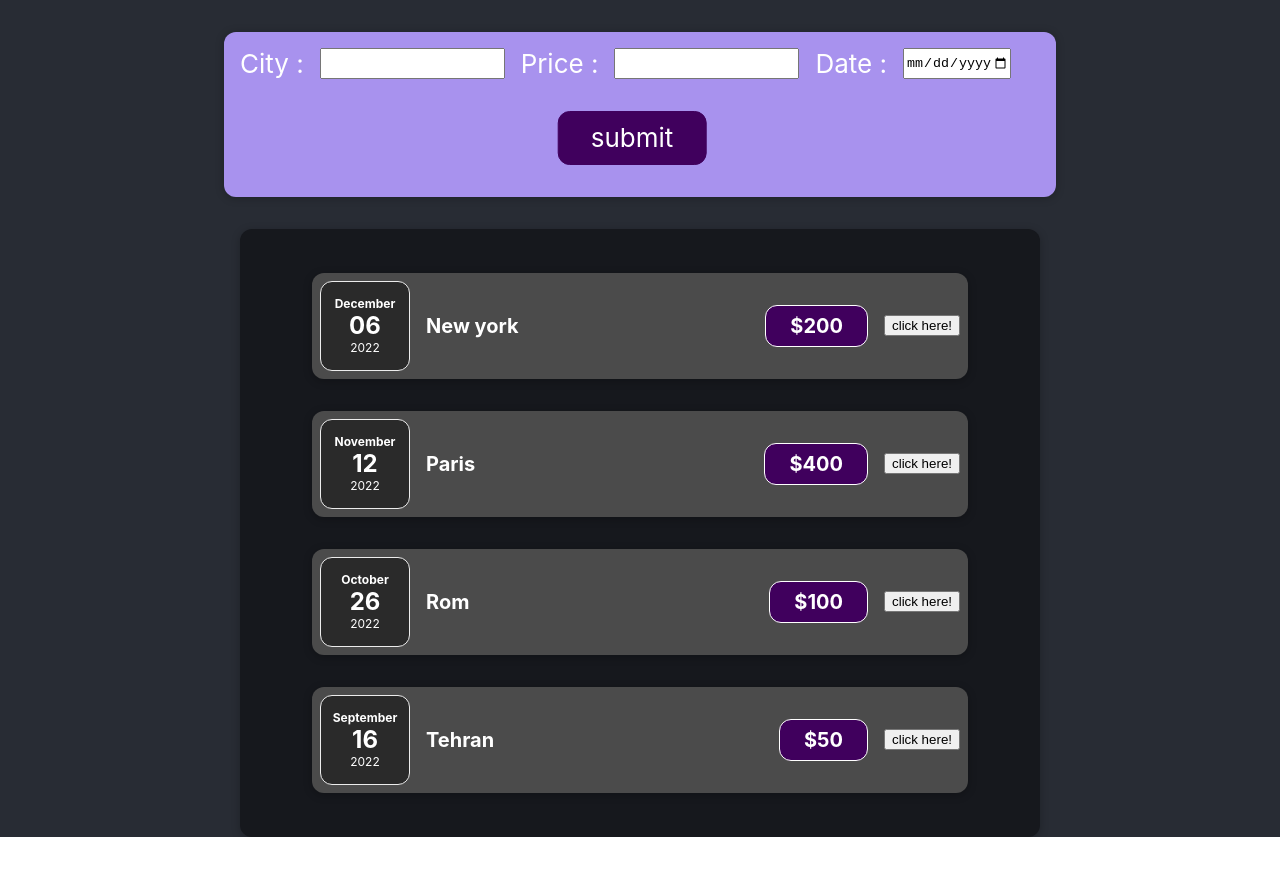
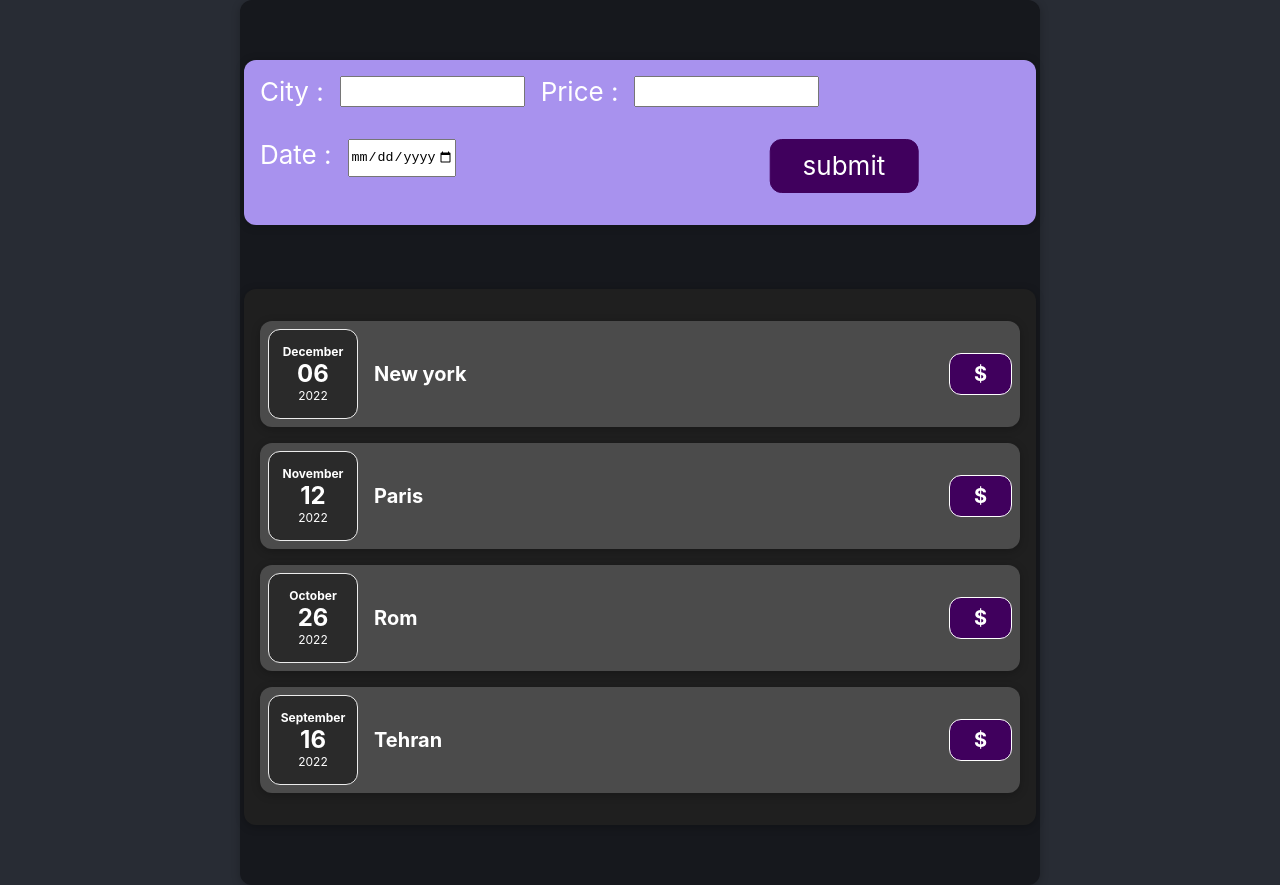
Before and after one commit to funnypar/FirstReactProject, a React (Create React App) app: page / in a window 1280 px wide. Before the commit the page ends 837 px from the top, so only its background shows below. Built offline with nearby package versions, Linux system fonts and the light colour scheme.

Commit message:
Fix some bugs

```diff
--- a/src/App.js
+++ b/src/App.js
@@ -1,8 +1,10 @@
+import React from "react";
+
 import EItems from "./components/Eitems/Eitems";
-import Card from "./components/UI/Card";
 import NewEitem from "./components/newEitem/newEitem";
 
 import "./App.css";
+import Card from "./components/UI/Card";
 
 const App = () => {
     let expenseItems = [
@@ -32,37 +34,11 @@ const App = () => {
         },
     ];
 
-    const saveNewExpenseData = (expenseDatas) => {
-        const newExpenseDatas = {
-            ...expenseDatas,
-        };
-        console.log(newExpenseDatas);
-    };
-
     return (
         <div className="App-header">
-            <NewEitem onSaveNewExpenseData={saveNewExpenseData} />
             <Card className="App-wrapper">
-                <EItems
-                    title={expenseItems[0].title}
-                    price={expenseItems[0].price}
-                    dateItem={expenseItems[0].dateItem}
-                />
-                <EItems
-                    title={expenseItems[1].title}
-                    price={expenseItems[1].price}
-                    dateItem={expenseItems[1].dateItem}
-                />
-                <EItems
-                    title={expenseItems[2].title}
-                    price={expenseItems[2].price}
-                    dateItem={expenseItems[2].dateItem}
-                />
-                <EItems
-                    title={expenseItems[3].title}
-                    price={expenseItems[3].price}
-                    dateItem={expenseItems[3].dateItem}
-                />
+                <NewEitem />
+                <EItems items={expenseItems} />
             </Card>
         </div>
     );
--- /dev/null
+++ b/src/components/Eitems/Eitem.css
@@ -0,0 +1,54 @@
+.expense-item {
+    display: flex;
+    justify-content: space-between;
+    align-items: center;
+    padding: 0.5rem;
+    margin: 1rem 0;
+    background-color: #4b4b4b;
+}
+
+.expense-item__description {
+    display: flex;
+    flex-direction: column;
+    gap: 1rem;
+    align-items: flex-end;
+    flex-flow: column-reverse;
+    justify-content: flex-start;
+    flex: 1;
+}
+
+.expense-item h2 {
+    color: #3a3a3a;
+    font-size: 1rem;
+    flex: 1;
+    margin: 0 1rem;
+    color: white;
+}
+
+.expense-item__price {
+    font-size: 1rem;
+    font-weight: bold;
+    color: white;
+    background-color: #40005d;
+    border: 1px solid white;
+    padding: 0.5rem;
+    border-radius: 12px;
+}
+
+@media (min-width: 580px) {
+    .expense-item__description {
+        flex-direction: row;
+        align-items: center;
+        justify-content: flex-start;
+        flex: 1;
+    }
+
+    .expense-item__description h2 {
+        font-size: 1.25rem;
+    }
+
+    .expense-item__price {
+        font-size: 1.25rem;
+        padding: 0.5rem 1.5rem;
+    }
+}
--- /dev/null
+++ b/src/components/Eitems/Eitem.js
@@ -0,0 +1,19 @@
+import React from "react";
+import Card from "../UI/Card";
+import EitemsDate from "./EitemsDate";
+
+import "./Eitem.css";
+
+const Eitem = (props) => {
+    return (
+        <Card className="expense-item">
+            <EitemsDate date={props.date} />
+            <div className="expense-item__description">
+                <h2>{props.title}</h2>
+                <div className="expense-item__price">${props.amount}</div>
+            </div>
+        </Card>
+    );
+};
+
+export default Eitem;
--- a/src/components/Eitems/Eitems.css
+++ b/src/components/Eitems/Eitems.css
@@ -1,55 +1,7 @@
-.expense-item {
-    display: flex;
-    justify-content: space-between;
-    align-items: center;
-    padding: 0.5rem;
-    margin: 1rem 0;
-    background-color: #4b4b4b;
-    width: 40rem;
+.expenses {
+    padding: 1rem;
+    background-color: rgb(31, 31, 31);
+    margin: 2rem auto;
+    width: 50rem;
+    max-width: 95%;
 }
-
-.expense-item__description {
-    display: flex;
-    flex-direction: column;
-    gap: 1rem;
-    align-items: flex-end;
-    flex-flow: column-reverse;
-    justify-content: flex-start;
-    flex: 1;
-}
-
-.expense-item h2 {
-    color: #3a3a3a;
-    font-size: 1rem;
-    flex: 1;
-    margin: 0 1rem;
-    color: white;
-}
-
-.expense-item__price {
-    font-size: 1rem;
-    font-weight: bold;
-    color: white;
-    background-color: #40005d;
-    border: 1px solid white;
-    padding: 0.5rem;
-    border-radius: 12px;
-}
-
-@media (min-width: 580px) {
-    .expense-item__description {
-        flex-direction: row;
-        align-items: center;
-        justify-content: flex-start;
-        flex: 1;
-    }
-
-    .expense-item__description h2 {
-        font-size: 1.25rem;
-    }
-
-    .expense-item__price {
-        font-size: 1.25rem;
-        padding: 0.5rem 1.5rem;
-    }
-}
--- a/src/components/Eitems/Eitems.js
+++ b/src/components/Eitems/Eitems.js
@@ -1,23 +1,32 @@
-import React, { useState } from "react";
+import React from "react";
 import Card from "../UI/Card";
-import EitemsDate from "./EitemsDate";
+import Eitem from "./Eitem";
+
 import "./Eitems.css";
 
 const EItems = (props) => {
-    const [price, setPrice] = useState(props.price);
-
-    const hiHandler = () => {
-        setPrice("updated !!!");
-    };
-
     return (
-        <Card className="expense-item">
-            <EitemsDate dateItem={props.dateItem} />
-            <div className="expense-item__description">
-                <h2>{props.title}</h2>
-                <div className="expense-item__price">${price}</div>
-                <button onClick={hiHandler}>click here!</button>
-            </div>
+        <Card className="expenses">
+            <Eitem
+                title={props.items[0].title}
+                price={props.items[0].price}
+                date={props.items[0].dateItem}
+            />
+            <Eitem
+                title={props.items[1].title}
+                price={props.items[1].price}
+                date={props.items[1].dateItem}
+            />
+            <Eitem
+                title={props.items[2].title}
+                price={props.items[2].price}
+                date={props.items[2].dateItem}
+            />
+            <Eitem
+                title={props.items[3].title}
+                price={props.items[3].price}
+                date={props.items[3].dateItem}
+            />
         </Card>
     );
 };
--- a/src/components/Eitems/EitemsDate.js
+++ b/src/components/Eitems/EitemsDate.js
@@ -1,9 +1,10 @@
 import "./EitemsDate.css";
 
 const EitemsDate = (props) => {
-    const month = props.dateItem.toLocaleString("en-US", { month: "long" });
-    const day = props.dateItem.toLocaleString("en-US", { day: "2-digit" });
-    const year = props.dateItem.getFullYear();
+    // console.log(props);
+    const month = props.date.toLocaleString("en-US", { month: "long" });
+    const day = props.date.toLocaleString("en-US", { day: "2-digit" });
+    const year = props.date.getFullYear();
 
     return (
         <div className="expense-date">
```
